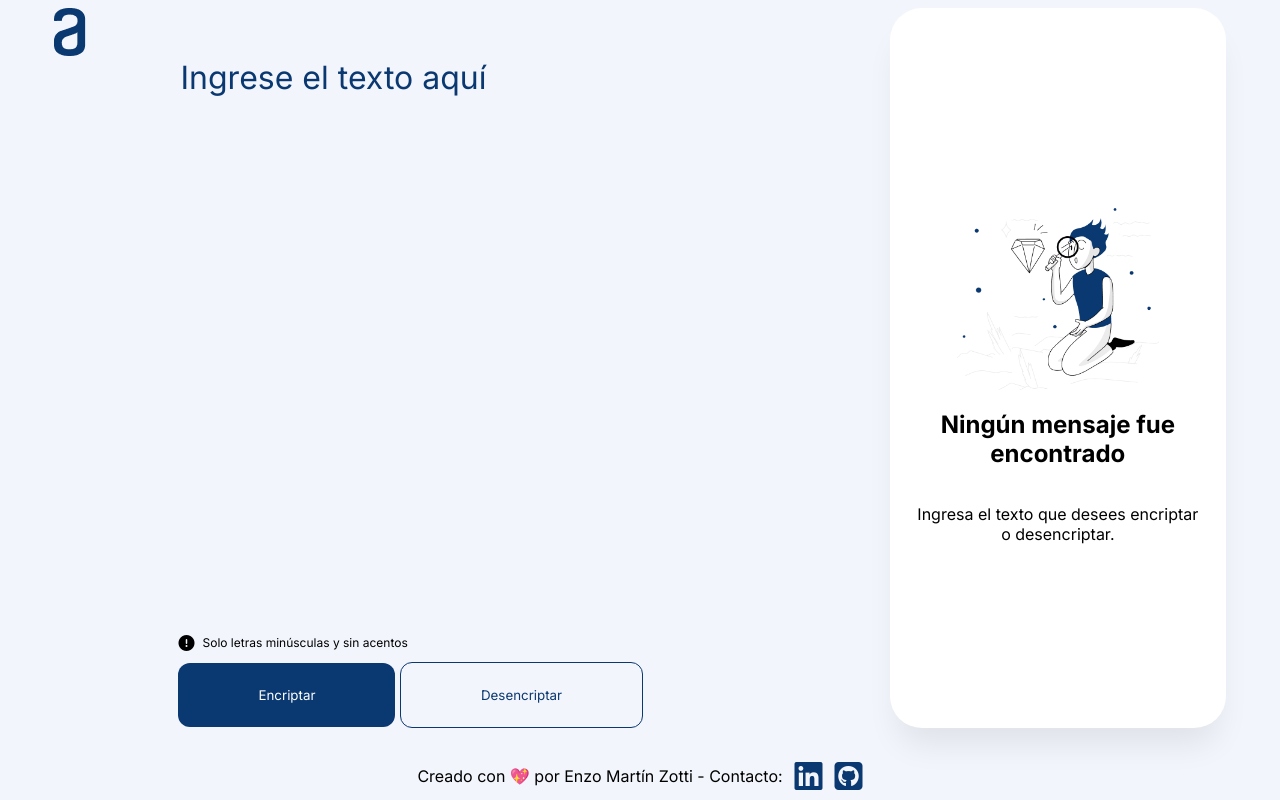
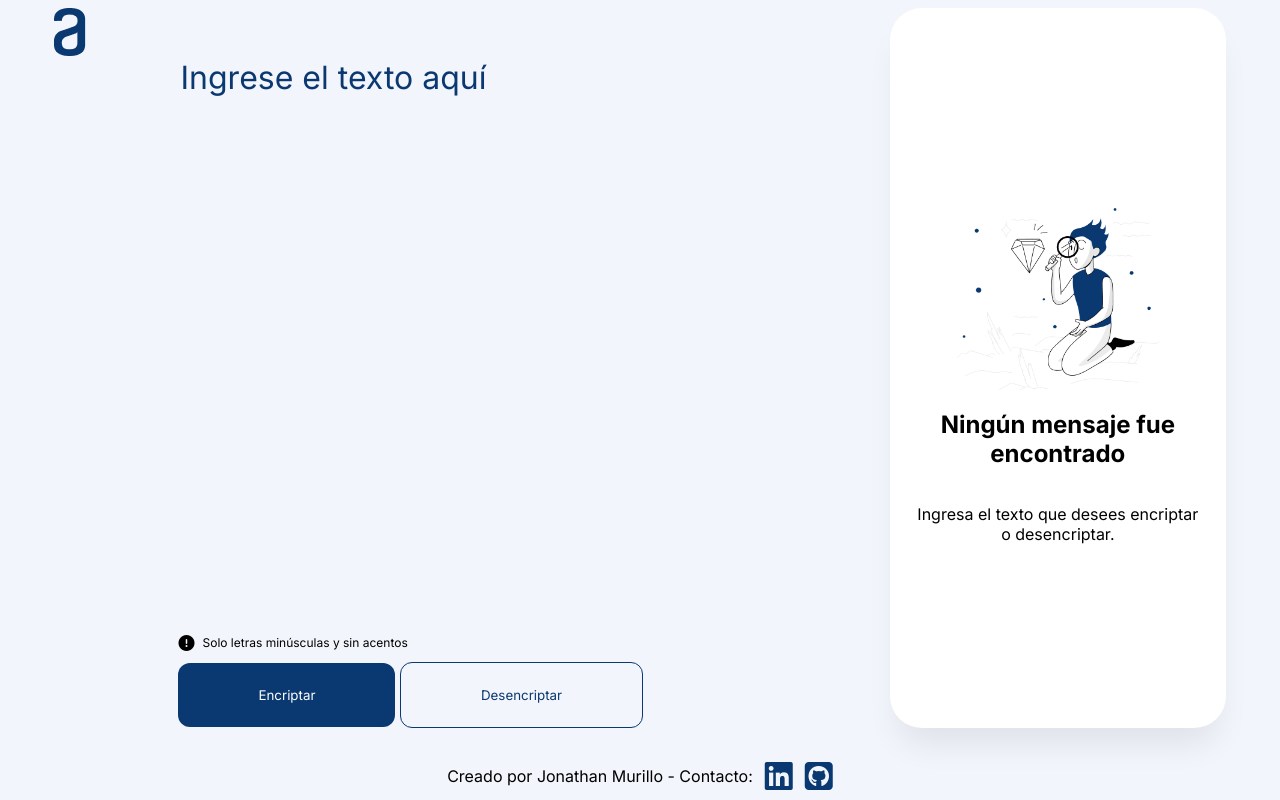
Before and after one commit to jonimuri/desafio-encriptador, a plain HTML site: page index.html in a window 1280 px wide. Drawn offline with Linux system fonts and the light colour scheme; some packages are replaced by stand-ins of ours; a script that the page names is missing.

Commit message:
elimine linea

```diff
--- a/index.html
+++ b/index.html
@@ -69,9 +69,9 @@
             </div>
     </section>
     <footer>
-        <p class="footer-paragraph">Creado con 💖 por Enzo Martín Zotti - Contacto:
-            <a href="https://www.linkedin.com/in/enzo-martin-zotti/"><i class="fab fa-linkedin fa-2x"></i></a>
-            <a href="https://github.com/tinchoz8426"><i class="fab fa-github-square fa-2x"></i></a>
+        <p class="footer-paragraph">Creado  por Jonathan Murillo - Contacto:
+            <a href="www.linkedin.com/in/jonathan-david-murillo-copa"><i class="fab fa-linkedin fa-2x"></i></a>
+            <a href="https://github.com/jonimuri"><i class="fab fa-github-square fa-2x"></i></a>
         </p>
     </footer>
 
```
